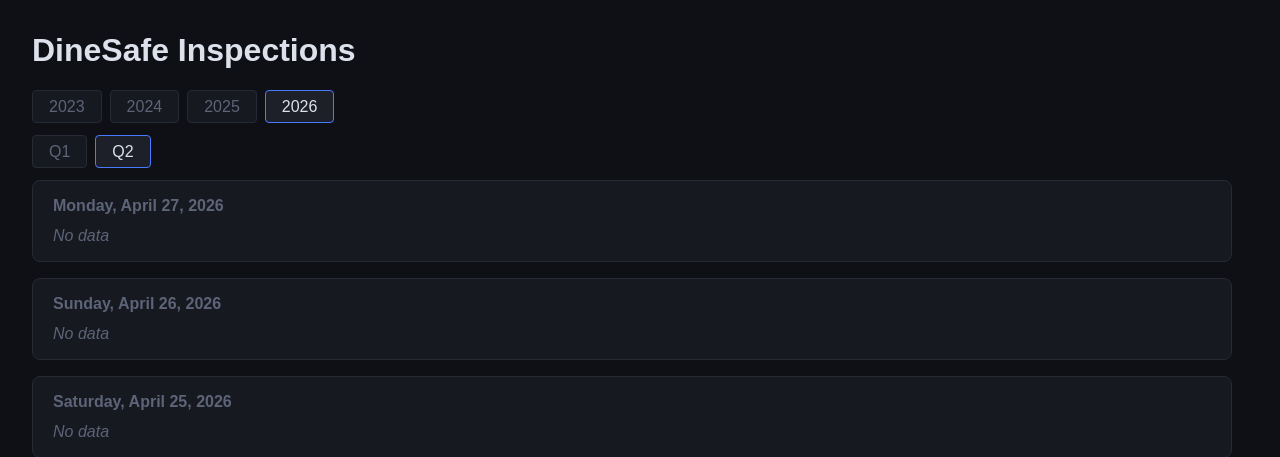
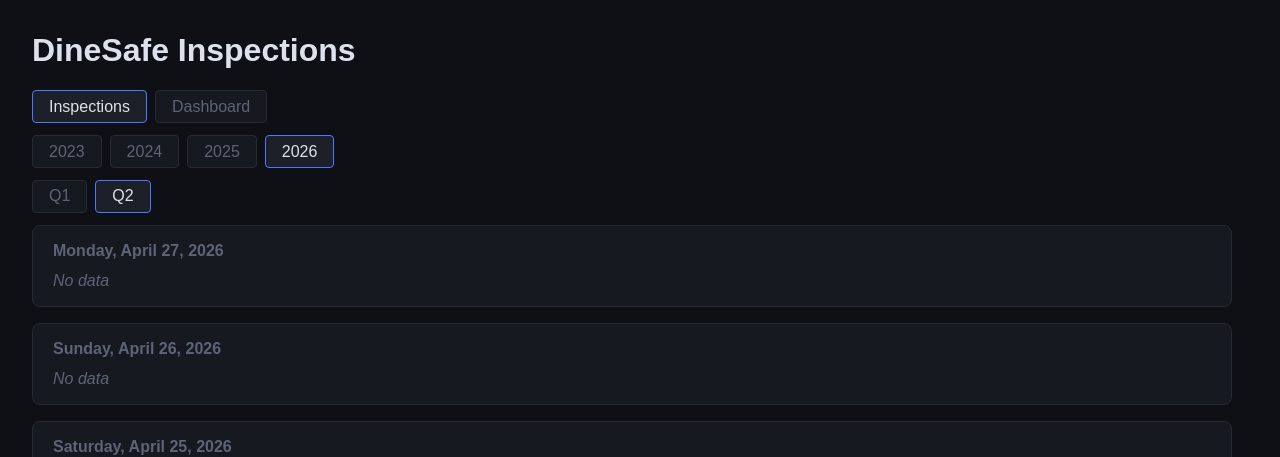
Before and after one commit to im-kenough/DineSafeViz, a Flask app: page / in a window 1280 px wide. Shown: the top 457 px of the page. Run offline with Flask 3, Linux system fonts and the light colour scheme; data that the repository does not hold is empty; some libraries are stand-ins or nearby versions.

Commit message:
feat: add Dashboard nav link to home page

```diff
--- a/src/web/templates/index.html
+++ b/src/web/templates/index.html
@@ -8,6 +8,11 @@
 </head>
 <body>
     <h1>DineSafe Inspections</h1>
+
+    <div class="tabs">
+        <a href="/" class="active">Inspections</a>
+        <a href="/dashboard">Dashboard</a>
+    </div>
 
     <div class="tabs">
         {% for y in valid_years %}
```
Also changed, not shown: src/web/tests/test_routes.py (+9 -0 lines).
